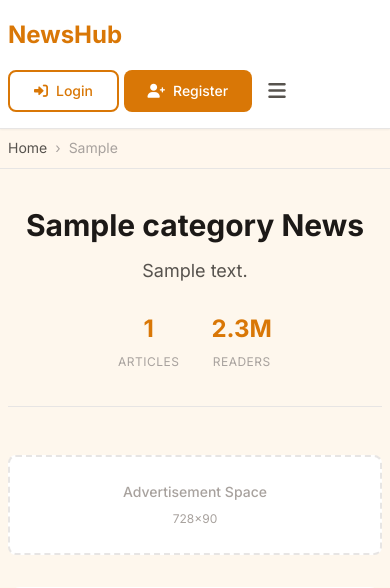
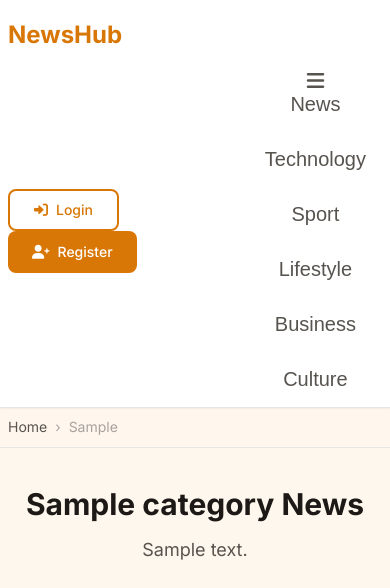
Before and after one commit to shuly69/newsproject, a Django app: a page that uses newsproject/templates/base.html in a window 390 px wide. Shown: the top 588 px of the page. Run offline with Django 5.2, Linux system fonts and the light colour scheme; tables that the repository leaves empty hold one stand-in row (values such as "Sample post").

Commit message:
Enhance mobile menu functionality by adding category list to the toggle button

```diff
--- a/newsproject/templates/base.html
+++ b/newsproject/templates/base.html
@@ -19,6 +19,10 @@
         .logo-link {
             text-decoration: none;
             color: inherit;
+        }
+
+        .hidden-mobile-menu {
+            flex-direction: column;
         }
     </style>
     {% block head %}{% endblock %}
@@ -74,6 +78,13 @@
 
                     <button class="mobile-menu-toggle">
                         <i class="fas fa-bars"></i>
+                        <ul class="nav-list hidden-mobile-menu">
+                        {% with category_list="news,technology,sport,lifestyle,business,culture" %}
+                        {% for category in category_list|split:"," %}
+                        <li ><a class="{% if category in request.path|split:'/' %} active {% endif %}" href="{% url 'category' category %}">{{category|capfirst}}</a></li>
+                        {% endfor %}
+                        {% endwith %}
+                    </ul>
                     </button>
                 </div>
             </div>
```
